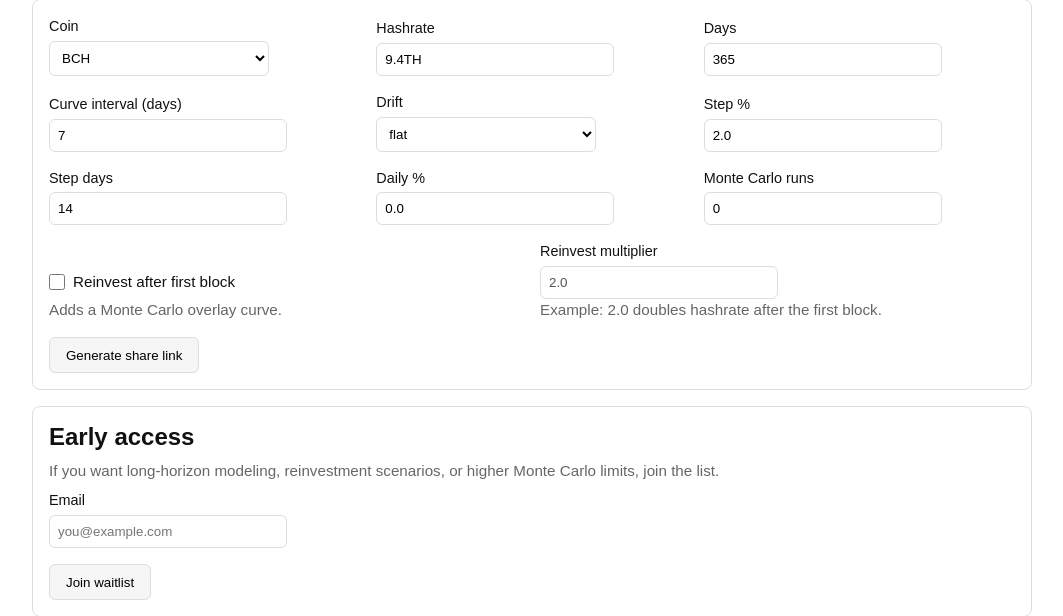
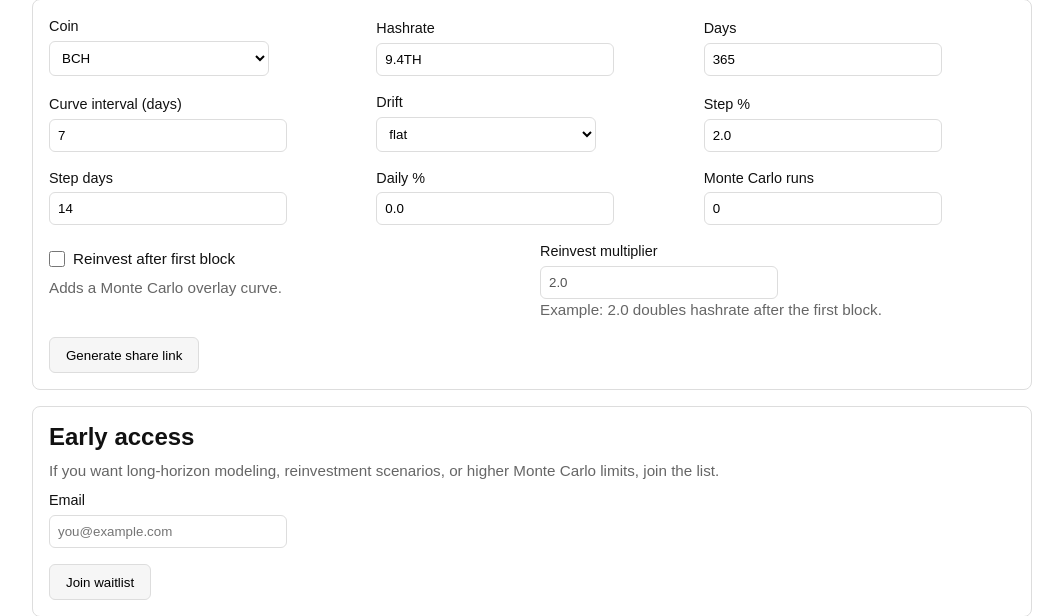
Before and after one commit to heffman/solo-odds, a FastAPI app: page / in a window 1280 px wide. Shown: the part 158-774 px from the top of the page, without its empty margins (108-1171 px from the left). Run offline with FastAPI, Linux system fonts and the light colour scheme.

Commit message:
more css fixing attempts

```diff
--- a/web/static/site.css
+++ b/web/static/site.css
@@ -73,6 +73,20 @@ a:hover {
   min-width: 220px;
 }
 
+/* Checkbox fields shouldn't baseline-align with text inputs */
+.field-check {
+  align-self: flex-start;
+}
+
+/* Make the checkbox row fill the field width like other controls */
+.checkline {
+  display: flex;              /* was inline-flex */
+  align-items: center;
+  gap: 0.5rem;
+  min-height: 2.2rem;
+  width: 100%;
+}
+
 label {
   display: block;
   font-size: 0.9rem;
@@ -94,14 +108,6 @@ input:not([type="checkbox"]):focus,
 select:focus {
   outline: none;
   border-color: #999;
-}
-
-/* Checkbox row alignment */
-.checkline {
-  display: inline-flex;
-  align-items: center;
-  gap: 0.5rem;
-  min-height: 2.2rem; /* roughly matches other controls */
 }
 
 .checkline input[type="checkbox"] {
@@ -204,8 +210,6 @@ code {
   text-decoration: underline;
 }
 
-canvas#curve { width: 100%; height: 260px; }
-
 .chart-wrap {
   position: relative;
   height: 260px;     /* pick what you want */
--- a/web/templates/index.html
+++ b/web/templates/index.html
@@ -73,7 +73,7 @@
         <input name="mc" type="number" value="{{ defaults.mc }}">
       </div>
 
-      <div class="field">
+      <div class="field field-check">
         <div class="checkline">
           <input id="reinvest" name="reinvest" type="checkbox" {% if defaults.reinvest %}checked{% endif %}>
           <label for="reinvest">Reinvest after first block</label>
```
